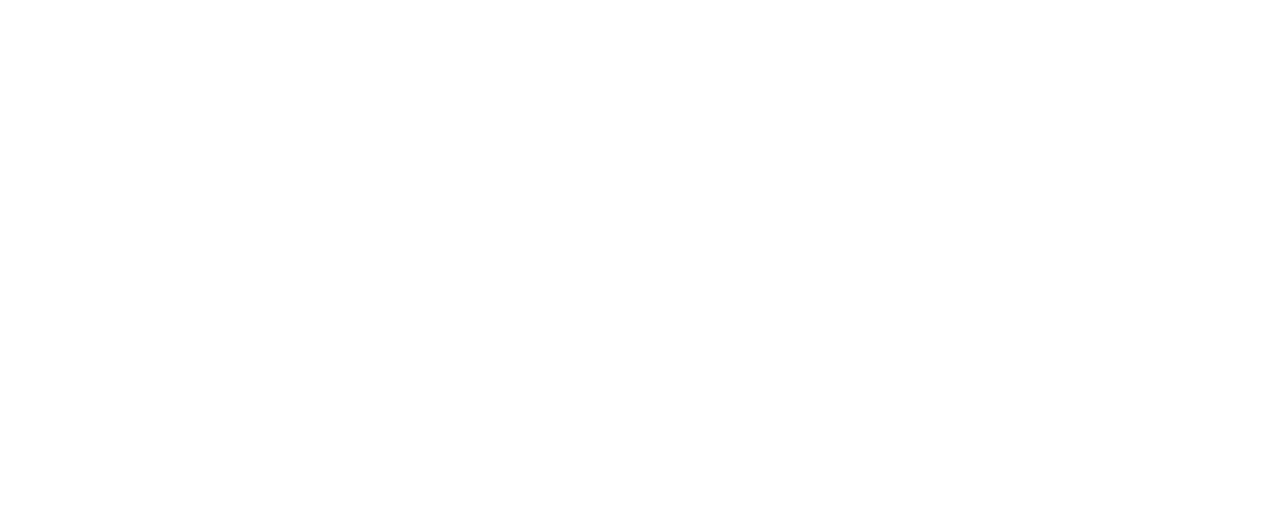
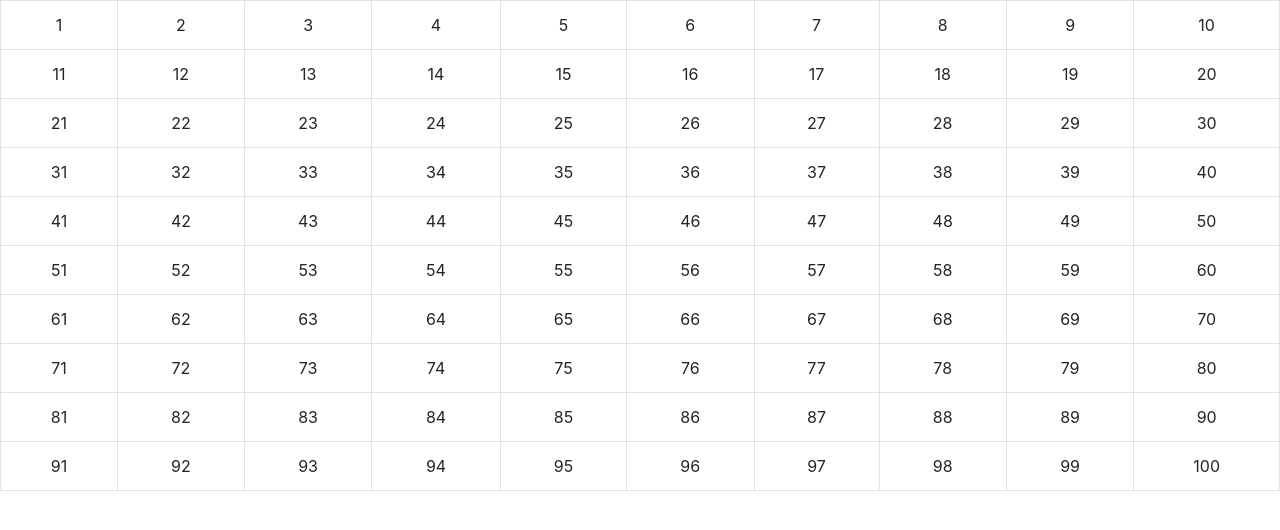
Before and after one commit to BSV17/BSV17-FE-pro-HW11, a plain HTML site: page index.html in a window 1280 px wide. Drawn offline with nearby package versions, Linux system fonts and the light colour scheme.

Commit message:
Create table

```diff
--- a/index.html
+++ b/index.html
@@ -6,6 +6,7 @@
         content="width=device-width, user-scalable=no, initial-scale=1.0, maximum-scale=1.0, minimum-scale=1.0">
   <meta http-equiv="X-UA-Compatible" content="ie=edge">
   <title>Homework 11</title>
+  <link rel="stylesheet" href="https://cdn.jsdelivr.net/npm/bootstrap@4.0.0/dist/css/bootstrap.min.css" integrity="sha384-Gn5384xqQ1aoWXA+058RXPxPg6fy4IWvTNh0E263XmFcJlSAwiGgFAW/dAiS6JXm" crossorigin="anonymous">
   <script src="script.js" defer></script>
 
 </head>
--- a/script.js
+++ b/script.js
@@ -0,0 +1,15 @@
+
+let table = document.createElement("table");
+table.classList.add("table", "table-bordered", "text-center");
+let num = 1;
+for (let i = 0; i < 10; i++) {
+    let tableRow = document.createElement("tr");
+    table.appendChild(tableRow);
+    for(let j = 0; j < 10; j++) {
+        let tableData = document.createElement("td");
+        tableRow.appendChild(tableData);
+        tableData.innerHTML = `${num++}`;
+    }
+}
+
+document.querySelector("body").appendChild(table);
```
